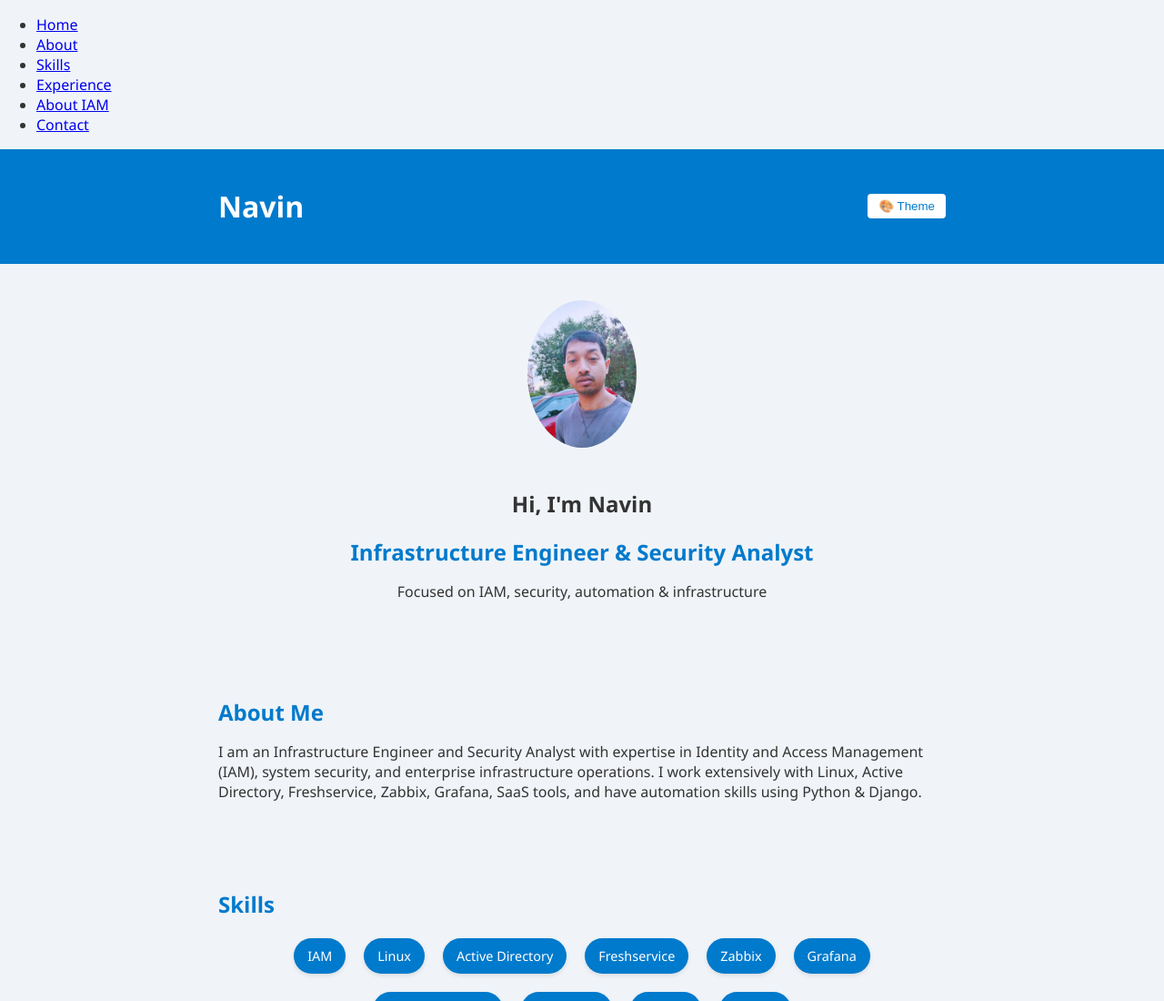
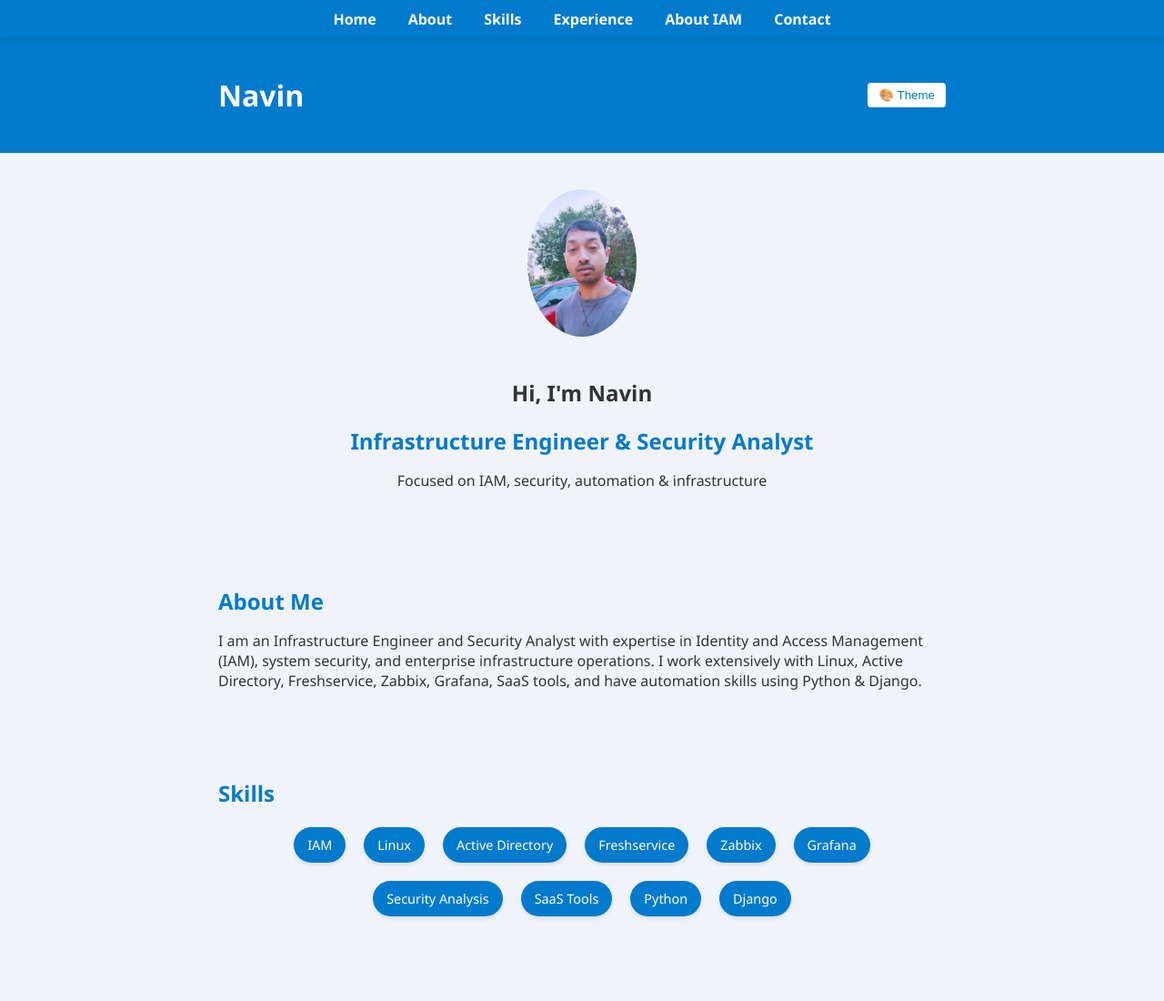
Before and after one commit to I-Nav-1/I-Nav-1.github.io, a plain HTML site: page index.html in a window 1280 px wide. Shown: the top 1100 px of the page at 91% size. Drawn offline with Linux system fonts and the light colour scheme.

Commit message:
Update style.css

```diff
--- a/style.css
+++ b/style.css
@@ -290,3 +290,40 @@ body[data-theme='sunset'] .theme-toggle {
     align-items: flex-start;
   }
 }
+
+/* Navbar */
+.navbar {
+  background: #007acc;
+  color: white;
+  padding: 10px 20px;
+  position: sticky;
+  top: 0;
+  z-index: 1000;
+  box-shadow: 0 2px 5px rgba(0, 0, 0, 0.1);
+}
+
+.navbar-menu {
+  list-style: none;
+  display: flex;
+  justify-content: center;
+  margin: 0;
+  padding: 0;
+  gap: 15px;
+}
+
+.navbar-menu li {
+  display: inline;
+}
+
+.navbar-menu a {
+  color: white;
+  text-decoration: none;
+  font-weight: bold;
+  padding: 5px 10px;
+  transition: background 0.3s ease;
+}
+
+.navbar-menu a:hover {
+  background: #005f99;
+  border-radius: 5px;
+}
```
